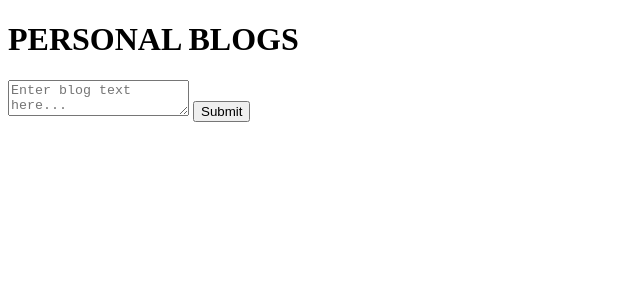
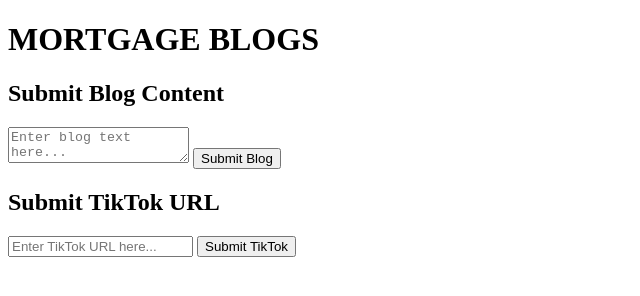
Before and after one commit to asekhon11/personalbloggenie, a plain HTML site: page index.html in a window 1280 px wide. Shown: the whole page, without its empty margins (0-640 px from the left). Drawn offline with Linux system fonts and the light colour scheme.

Commit message:
Update index.html

```diff
--- a/index.html
+++ b/index.html
@@ -3,14 +3,24 @@
 <head>
     <meta charset="UTF-8">
     <meta name="viewport" content="width=device-width, initial-scale=1.0">
-    <title>Blog Submission Form</title>
+    <title>Personal Blogs</title>
     <!-- Add any additional head elements here, such as stylesheets or scripts -->
 </head>
 <body>
-    <h1>PERSONAL BLOGS</h1> <!-- Main title added here -->
+    <h1>MORTGAGE BLOGS</h1> <!-- Main title -->
+
+    <!-- Blog Submission Section -->
+    <h2>Submit Blog Content</h2>
     <form id="blogForm">
         <textarea name="blogContent" placeholder="Enter blog text here..."></textarea>
-        <button type="submit">Submit</button>
+        <button type="submit">Submit Blog</button>
+    </form>
+
+    <!-- TikTok URL Submission Section -->
+    <h2>Submit TikTok URL</h2>
+    <form id="tiktokForm">
+        <input type="text" name="tiktokURL" placeholder="Enter TikTok URL here...">
+        <button type="submit">Submit TikTok</button>
     </form>
 
     <!-- Place your script.js at the end of the body for better loading performance -->
```
